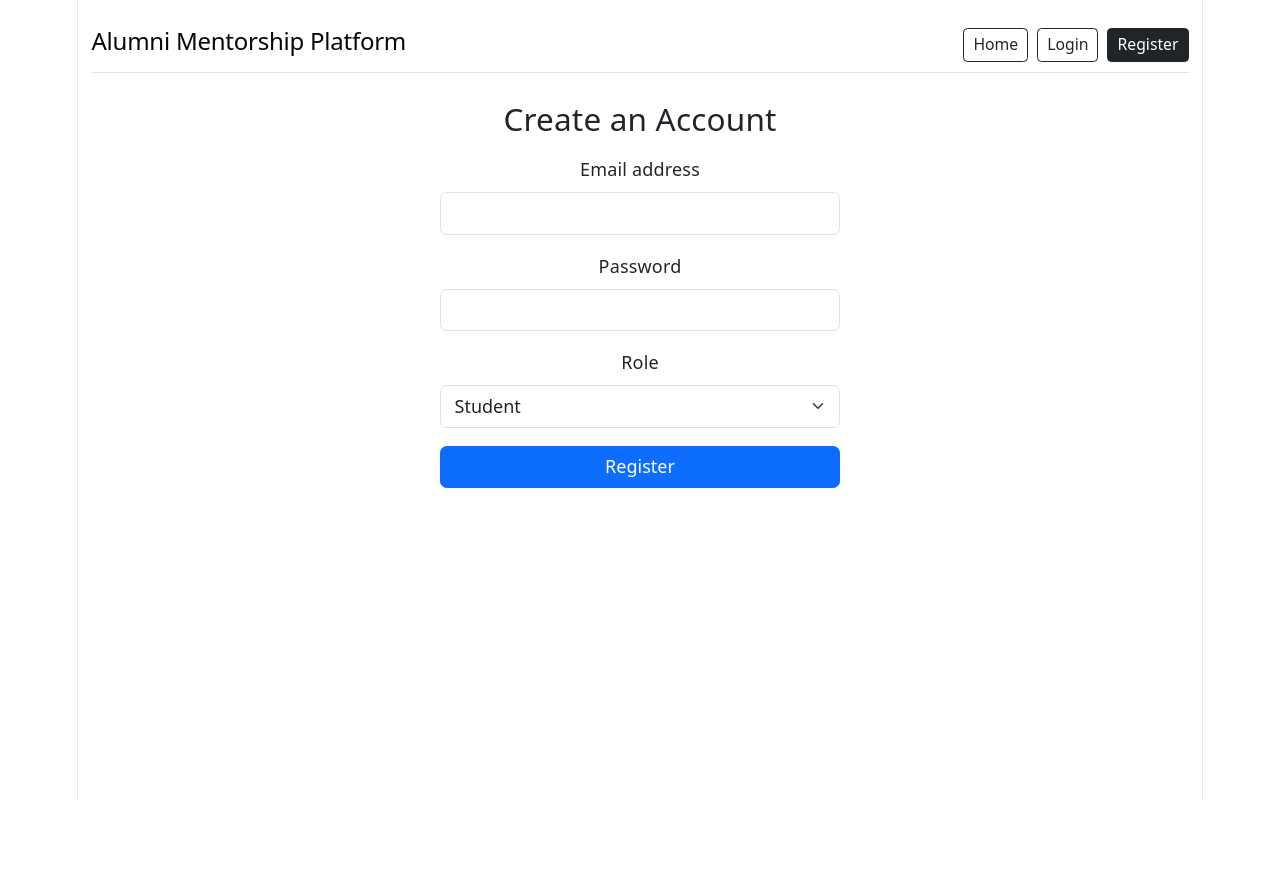
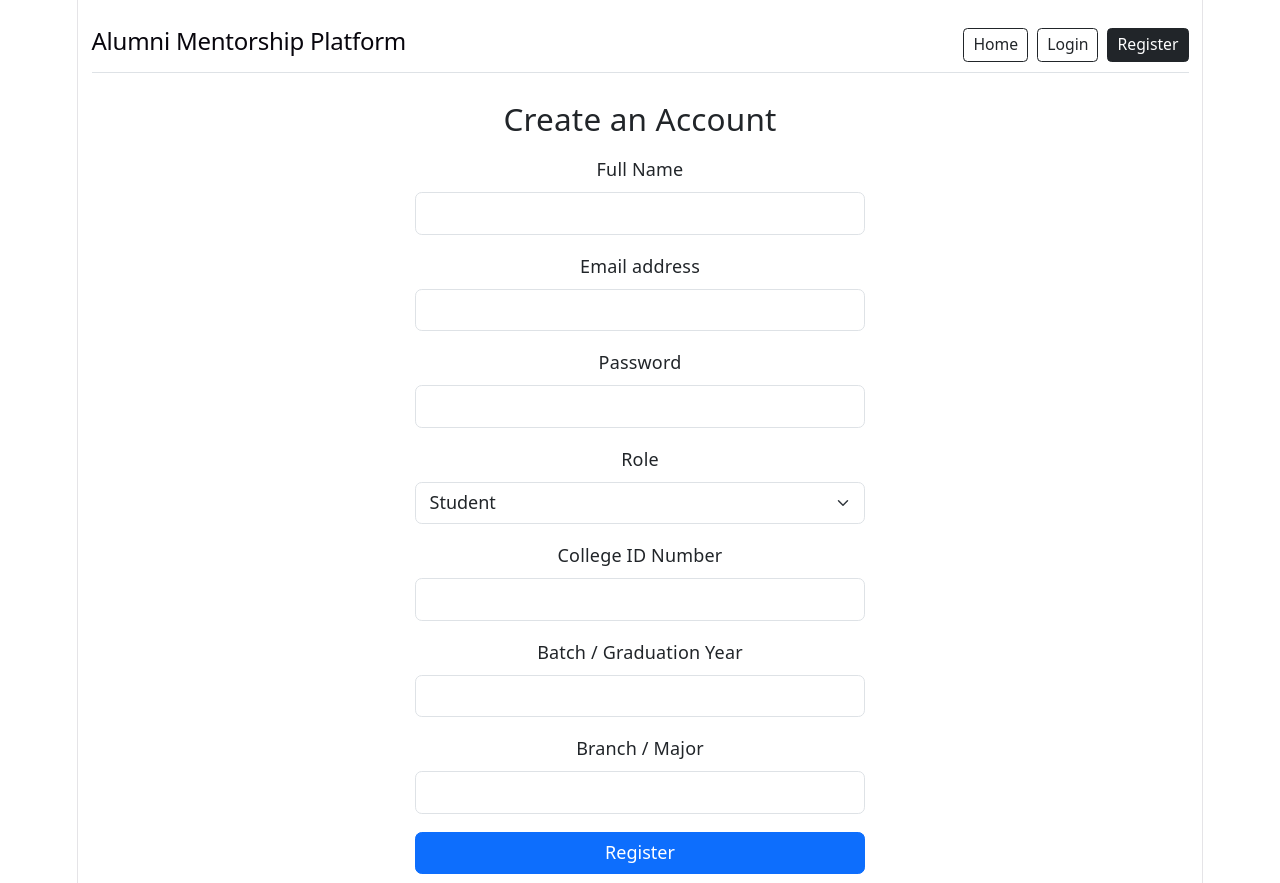
Before and after one commit to Hiran-Joy/Alumni_Student_Mentorship, a React (Vite) app in the folder frontend/: page / in a window 1280 px wide. Both pictures are taken after a click on the button "Register". Before the commit the page ends 800 px from the top, so only its background shows below. Built offline with nearby package versions, Linux system fonts and the light colour scheme; no server answers.

Commit message:
Add full name, college ID, branch, batch for students and company, job title, experience for alumni

```diff
--- a/frontend/src/App.jsx
+++ b/frontend/src/App.jsx
@@ -16,6 +16,16 @@ export default function App() {
   const [email, setEmail] = useState('');
   const [password, setPassword] = useState('');
   const [selectedRole, setSelectedRole] = useState('Student');
+
+  // New registration profile states
+  const [name, setName] = useState('');
+  const [collegeId, setCollegeId] = useState('');
+  const [batch, setBatch] = useState('');
+  const [branch, setBranch] = useState('');
+  const [company, setCompany] = useState('');
+  const [jobTitle, setJobTitle] = useState('');
+  const [experience, setExperience] = useState('');
+
   const [message, setMessage] = useState('');
 
   const [publicAlumni, setPublicAlumni] = useState([]);
@@ -48,7 +58,20 @@ export default function App() {
     setMessage('');
     try {
       if (page === 'register') {
-        const res = await axios.post(`${API_URL}/register`, { email, password, role: selectedRole });
+        const payload = {
+          name,
+          email,
+          password,
+          role: selectedRole,
+          collegeId: selectedRole === 'Student' ? collegeId : undefined,
+          batch: selectedRole === 'Student' ? batch : undefined,
+          branch: selectedRole === 'Student' ? branch : undefined,
+          company: selectedRole === 'Alumni' ? company : undefined,
+          jobTitle: selectedRole === 'Alumni' ? jobTitle : undefined,
+          experience: selectedRole === 'Alumni' ? experience : undefined
+        };
+
+        const res = await axios.post(`${API_URL}/register`, payload);
         setMessage(res.data.message);
         setPage('login');
       } else {
@@ -152,6 +175,20 @@ export default function App() {
         setPassword={setPassword}
         selectedRole={selectedRole}
         setSelectedRole={setSelectedRole}
+        name={name}
+        setName={setName}
+        collegeId={collegeId}
+        setCollegeId={setCollegeId}
+        batch={batch}
+        setBatch={setBatch}
+        branch={branch}
+        setBranch={setBranch}
+        company={company}
+        setCompany={setCompany}
+        jobTitle={jobTitle}
+        setJobTitle={setJobTitle}
+        experience={experience}
+        setExperience={setExperience}
         message={message}
         handleAuth={handleAuth}
       />
--- a/frontend/src/components/AuthForm.jsx
+++ b/frontend/src/components/AuthForm.jsx
@@ -1,6 +1,31 @@
 import React from 'react';
 
-export default function AuthForm({ page, setPage, email, setEmail, password, setPassword, selectedRole, setSelectedRole, message, handleAuth }) {
+export default function AuthForm({
+  page,
+  setPage,
+  email,
+  setEmail,
+  password,
+  setPassword,
+  selectedRole,
+  setSelectedRole,
+  name,
+  setName,
+  collegeId,
+  setCollegeId,
+  batch,
+  setBatch,
+  branch,
+  setBranch,
+  company,
+  setCompany,
+  jobTitle,
+  setJobTitle,
+  experience,
+  setExperience,
+  message,
+  handleAuth
+}) {
   return (
     <div className="container mt-4">
       <nav className="d-flex justify-content-between align-items-center mb-4 pb-2 border-bottom">
@@ -12,28 +37,129 @@ export default function AuthForm({ page, setPage, email, setEmail, password, set
         </div>
       </nav>
 
-      <div className="mt-4" style={{ maxWidth: '400px', margin: '0 auto' }}>
+      <div className="mt-4" style={{ maxWidth: '450px', margin: '0 auto' }}>
         <h3 className="mb-3">{page === 'register' ? 'Create an Account' : 'Login to Your Account'}</h3>
         {message && <div className="alert alert-info">{message}</div>}
         <form onSubmit={handleAuth}>
+          {page === 'register' && (
+            <div className="mb-3">
+              <label className="form-label">Full Name</label>
+              <input
+                type="text"
+                className="form-control"
+                value={name}
+                onChange={e => setName(e.target.value)}
+                required
+              />
+            </div>
+          )}
+
           <div className="mb-3">
             <label className="form-label">Email address</label>
-            <input type="email" className="form-control" value={email} onChange={e => setEmail(e.target.value)} required />
+            <input
+              type="email"
+              className="form-control"
+              value={email}
+              onChange={e => setEmail(e.target.value)}
+              required
+            />
           </div>
+
           <div className="mb-3">
             <label className="form-label">Password</label>
-            <input type="password" className="form-control" value={password} onChange={e => setPassword(e.target.value)} required />
+            <input
+              type="password"
+              className="form-control"
+              value={password}
+              onChange={e => setPassword(e.target.value)}
+              required
+            />
           </div>
+
           {page === 'register' && (
-            <div className="mb-3">
-              <label className="form-label">Role</label>
-              <select className="form-select" value={selectedRole} onChange={e => setSelectedRole(e.target.value)}>
-                <option value="Student">Student</option>
-                <option value="Alumni">Alumni</option>
-                {/* <option value="Admin">Admin</option> */}
-              </select>
-            </div>
+            <>
+              <div className="mb-3">
+                <label className="form-label">Role</label>
+                <select
+                  className="form-select"
+                  value={selectedRole}
+                  onChange={e => setSelectedRole(e.target.value)}
+                >
+                  <option value="Student">Student</option>
+                  <option value="Alumni">Alumni</option>
+                </select>
+              </div>
+
+              {selectedRole === 'Student' ? (
+                <>
+                  <div className="mb-3">
+                    <label className="form-label">College ID Number</label>
+                    <input
+                      type="text"
+                      className="form-control"
+                      value={collegeId}
+                      onChange={e => setCollegeId(e.target.value)}
+                      required
+                    />
+                  </div>
+                  <div className="mb-3">
+                    <label className="form-label">Batch / Graduation Year</label>
+                    <input
+                      type="text"
+                      className="form-control"
+                      value={batch}
+                      onChange={e => setBatch(e.target.value)}
+                      required
+                    />
+                  </div>
+                  <div className="mb-3">
+                    <label className="form-label">Branch / Major</label>
+                    <input
+                      type="text"
+                      className="form-control"
+                      value={branch}
+                      onChange={e => setBranch(e.target.value)}
+                      required
+                    />
+                  </div>
+                </>
+              ) : (
+                <>
+                  <div className="mb-3">
+                    <label className="form-label">Current Company</label>
+                    <input
+                      type="text"
+                      className="form-control"
+                      value={company}
+                      onChange={e => setCompany(e.target.value)}
+                      required
+                    />
+                  </div>
+                  <div className="mb-3">
+                    <label className="form-label">Job Title / Role</label>
+                    <input
+                      type="text"
+                      className="form-control"
+                      value={jobTitle}
+                      onChange={e => setJobTitle(e.target.value)}
+                      required
+                    />
+                  </div>
+                  <div className="mb-3">
+                    <label className="form-label">Years of Experience</label>
+                    <input
+                      type="text"
+                      className="form-control"
+                      value={experience}
+                      onChange={e => setExperience(e.target.value)}
+                      required
+                    />
+                  </div>
+                </>
+              )}
+            </>
           )}
+
           <button type="submit" className="btn btn-primary w-100 mb-2">
             {page === 'register' ? 'Register' : 'Login'}
           </button>
```
